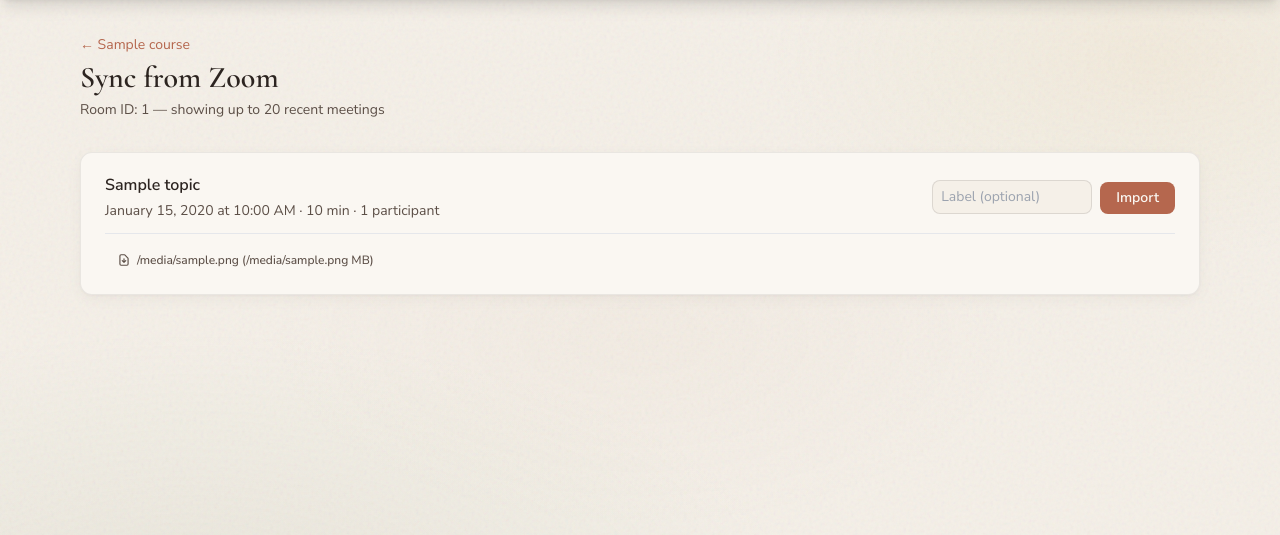
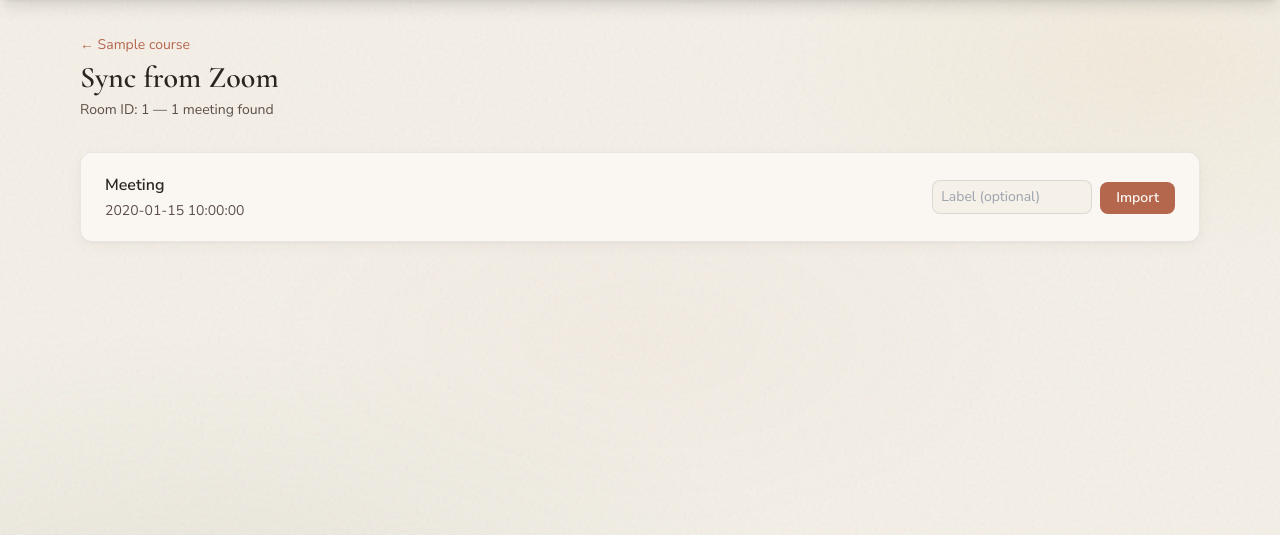
Before and after one commit to sagerock/cfaattendance, a Flask app: template templates/zoom_sync.html in a window 1280 px wide. Shown: the part 60-595 px from the top of the page. Run offline with Flask 3, Linux system fonts and the light colour scheme; the visitor is signed in with stand-in values (Sample User, id 1); tables that the repository leaves empty hold one stand-in row (values such as "Sample post"); the template is opened without the code that fills it: values that come from a table or form of the project are taken from there, most other values are stand-ins (such as "Sample title", 1, 10 or a date in 2020); some libraries are stand-ins or nearby versions.

Commit message:
Lazy-load meeting details via AJAX, remove 20-item cap
Page now loads instantly with the full instance list (up to what Zoom
returns, typically last 12 months). Details (topic, duration, participant
count, recordings) load asynchronously per-row with 5 concurrent requests
to stay within Zoom rate limits.

Co-Authored-By: Claude Opus 4.6 <noreply@anthropic.com>

```diff
--- a/routes/sessions.py
+++ b/routes/sessions.py
@@ -1,4 +1,4 @@
-from flask import Blueprint, render_template, request, redirect, url_for, flash
+from flask import Blueprint, render_template, request, redirect, url_for, flash, jsonify
 from extensions import db
 from models import Course, Student, Session, ZoomParticipant, Attendance, Alias, SkippedParticipant
 from zoom_parser import parse_zoom_csv
@@ -354,29 +354,43 @@ def zoom_sync(course_id):
         flash(f"Error fetching Zoom meetings: {e}", "error")
         return redirect(url_for("courses.course_detail", course_id=course_id))
 
-    # Enrich each instance with participant count, details, and recordings
+    # Return basic instance list — details loaded via AJAX
     meetings = []
-    for inst in instances[:20]:  # Last 20 meetings max
-        try:
-            details = zoom_api.get_meeting_details(inst["uuid"])
-            details["start_time"] = inst["start_time"]
-            meetings.append(details)
-        except Exception:
-            # If we can't get details for an instance, include basic info
-            meetings.append({
-                "uuid": inst["uuid"],
-                "topic": "",
-                "start_time": inst["start_time"],
-                "duration_minutes": 0,
-                "participant_count": 0,
-            })
-        # Fetch recordings for this instance
-        try:
-            meetings[-1]["recordings"] = zoom_api.get_meeting_recordings(inst["uuid"])
-        except Exception:
-            meetings[-1]["recordings"] = []
+    for inst in instances:
+        start = inst["start_time"]
+        meetings.append({
+            "uuid": inst["uuid"],
+            "start_time_display": start.strftime("%B %d, %Y at %I:%M %p") if start else "Unknown date",
+            "start_time_iso": start.isoformat() if start else "",
+        })
 
     return render_template("zoom_sync.html", course=course, meetings=meetings)
+
+
+@sessions_bp.route("/zoom-meeting-details/<path:meeting_uuid>")
+def zoom_meeting_details(meeting_uuid):
+    """AJAX endpoint: return details + recordings for a single meeting instance."""
+    if not zoom_api.is_configured():
+        return jsonify({"error": "not configured"}), 500
+
+    details = {}
+    try:
+        details = zoom_api.get_meeting_details(meeting_uuid)
+    except Exception:
+        pass
+
+    recordings = []
+    try:
+        recordings = zoom_api.get_meeting_recordings(meeting_uuid)
+    except Exception:
+        pass
+
+    return jsonify({
+        "topic": details.get("topic", ""),
+        "duration_minutes": details.get("duration_minutes", 0),
+        "participant_count": details.get("participant_count", 0),
+        "recordings": recordings,
+    })
 
 
 @sessions_bp.route("/zoom-recording-download")
--- a/templates/zoom_sync.html
+++ b/templates/zoom_sync.html
@@ -4,30 +4,23 @@
 <div class="mb-8">
     <a href="/courses/{{ course.id }}" class="text-sm text-terra hover:text-terra-dark font-body transition">&larr; {{ course.name }}</a>
     <h1 class="text-3xl font-display font-semibold mt-1">Sync from Zoom</h1>
-    <p class="text-sm text-ink-light font-body mt-1">Room ID: {{ course.zoom_meeting_id }} — showing up to 20 recent meetings</p>
+    <p class="text-sm text-ink-light font-body mt-1">Room ID: {{ course.zoom_meeting_id }} — {{ meetings|length }} meeting{{ 's' if meetings|length != 1 else '' }} found</p>
 </div>
 
 {% if meetings %}
-<div class="space-y-3">
+<div class="space-y-3" id="meetings-list">
     {% for m in meetings %}
-    <div class="card px-6 py-5">
+    <div class="card px-6 py-5" data-uuid="{{ m.uuid }}" data-index="{{ loop.index0 }}">
         <div class="flex items-center justify-between">
             <div class="font-body">
                 <div class="font-semibold text-ink">
-                    {% if m.topic %}{{ m.topic }}{% else %}Meeting{% endif %}
+                    <span class="meeting-topic">Meeting</span>
                 </div>
                 <div class="text-sm text-ink-light mt-1">
-                    {% if m.start_time %}
-                    {{ m.start_time.strftime('%B %d, %Y at %I:%M %p') }}
-                    {% else %}
-                    Unknown date
-                    {% endif %}
-                    {% if m.duration_minutes %}
-                    · {{ m.duration_minutes }} min
-                    {% endif %}
-                    {% if m.participant_count %}
-                    · {{ m.participant_count }} participant{{ 's' if m.participant_count != 1 else '' }}
-                    {% endif %}
+                    {{ m.start_time_display }}
+                    <span class="meeting-details">
+                        <span class="inline-block w-3 h-3 ml-1 rounded-full border-2 border-sand-dark border-t-ink-light animate-spin"></span>
+                    </span>
                 </div>
             </div>
             <form method="POST" action="/courses/{{ course.id }}/zoom-import" class="flex gap-2 items-end">
@@ -41,37 +34,77 @@
                 </button>
             </form>
         </div>
-        {% if m.recordings %}
-        <div class="mt-3 pt-3 border-t border-sand-dark/30">
-            <div class="flex flex-wrap gap-2">
-                {% for rec in m.recordings %}
-                <a href="{{ url_for('sessions.zoom_recording_download', url=rec.download_url) }}"
-                   class="inline-flex items-center gap-1.5 text-xs font-body font-medium px-3 py-1.5 rounded-lg
-                          {% if rec.file_type == 'MP4' %}bg-terra/10 text-terra hover:bg-terra/20
-                          {% elif rec.file_type == 'M4A' %}bg-sky-100 text-sky-700 hover:bg-sky-200
-                          {% elif rec.file_type == 'CHAT' %}bg-amber-50 text-amber-700 hover:bg-amber-100
-                          {% else %}bg-sand text-ink-light hover:bg-sand-dark
-                          {% endif %} transition"
-                   target="_blank" rel="noopener">
-                    {% if rec.file_type == 'MP4' %}
-                    <svg class="w-3.5 h-3.5" fill="none" stroke="currentColor" viewBox="0 0 24 24"><path stroke-linecap="round" stroke-linejoin="round" stroke-width="2" d="M15 10l4.553-2.276A1 1 0 0121 8.618v6.764a1 1 0 01-1.447.894L15 14M5 18h8a2 2 0 002-2V8a2 2 0 00-2-2H5a2 2 0 00-2 2v8a2 2 0 002 2z"></path></svg>
-                    {% elif rec.file_type == 'M4A' %}
-                    <svg class="w-3.5 h-3.5" fill="none" stroke="currentColor" viewBox="0 0 24 24"><path stroke-linecap="round" stroke-linejoin="round" stroke-width="2" d="M9 19V6l12-3v13M9 19c0 1.105-1.343 2-3 2s-3-.895-3-2 1.343-2 3-2 3 .895 3 2zm12-3c0 1.105-1.343 2-3 2s-3-.895-3-2 1.343-2 3-2 3 .895 3 2zM9 10l12-3"></path></svg>
-                    {% elif rec.file_type == 'CHAT' %}
-                    <svg class="w-3.5 h-3.5" fill="none" stroke="currentColor" viewBox="0 0 24 24"><path stroke-linecap="round" stroke-linejoin="round" stroke-width="2" d="M8 12h.01M12 12h.01M16 12h.01M21 12c0 4.418-4.03 8-9 8a9.863 9.863 0 01-4.255-.949L3 20l1.395-3.72C3.512 15.042 3 13.574 3 12c0-4.418 4.03-8 9-8s9 3.582 9 8z"></path></svg>
-                    {% else %}
-                    <svg class="w-3.5 h-3.5" fill="none" stroke="currentColor" viewBox="0 0 24 24"><path stroke-linecap="round" stroke-linejoin="round" stroke-width="2" d="M12 10v6m0 0l-3-3m3 3l3-3m2 8H7a2 2 0 01-2-2V5a2 2 0 012-2h5.586a1 1 0 01.707.293l5.414 5.414a1 1 0 01.293.707V19a2 2 0 01-2 2z"></path></svg>
-                    {% endif %}
-                    {{ rec.file_type }}
-                    {% if rec.file_size_mb %}({{ rec.file_size_mb }} MB){% endif %}
-                </a>
-                {% endfor %}
-            </div>
+        <div class="meeting-recordings mt-3 pt-3 border-t border-sand-dark/30 hidden">
+            <div class="flex flex-wrap gap-2 recordings-list"></div>
         </div>
-        {% endif %}
     </div>
     {% endfor %}
 </div>
+
+<script>
+const REC_DOWNLOAD_BASE = "{{ url_for('sessions.zoom_recording_download', url='__URL__') }}";
+
+const recStyles = {
+    MP4:  {bg: 'bg-terra/10 text-terra hover:bg-terra/20', icon: '<svg class="w-3.5 h-3.5" fill="none" stroke="currentColor" viewBox="0 0 24 24"><path stroke-linecap="round" stroke-linejoin="round" stroke-width="2" d="M15 10l4.553-2.276A1 1 0 0121 8.618v6.764a1 1 0 01-1.447.894L15 14M5 18h8a2 2 0 002-2V8a2 2 0 00-2-2H5a2 2 0 00-2 2v8a2 2 0 002 2z"></path></svg>'},
+    M4A:  {bg: 'bg-sky-100 text-sky-700 hover:bg-sky-200', icon: '<svg class="w-3.5 h-3.5" fill="none" stroke="currentColor" viewBox="0 0 24 24"><path stroke-linecap="round" stroke-linejoin="round" stroke-width="2" d="M9 19V6l12-3v13M9 19c0 1.105-1.343 2-3 2s-3-.895-3-2 1.343-2 3-2 3 .895 3 2zm12-3c0 1.105-1.343 2-3 2s-3-.895-3-2 1.343-2 3-2 3 .895 3 2zM9 10l12-3"></path></svg>'},
+    CHAT: {bg: 'bg-amber-50 text-amber-700 hover:bg-amber-100', icon: '<svg class="w-3.5 h-3.5" fill="none" stroke="currentColor" viewBox="0 0 24 24"><path stroke-linecap="round" stroke-linejoin="round" stroke-width="2" d="M8 12h.01M12 12h.01M16 12h.01M21 12c0 4.418-4.03 8-9 8a9.863 9.863 0 01-4.255-.949L3 20l1.395-3.72C3.512 15.042 3 13.574 3 12c0-4.418 4.03-8 9-8s9 3.582 9 8z"></path></svg>'},
+    _default: {bg: 'bg-sand text-ink-light hover:bg-sand-dark', icon: '<svg class="w-3.5 h-3.5" fill="none" stroke="currentColor" viewBox="0 0 24 24"><path stroke-linecap="round" stroke-linejoin="round" stroke-width="2" d="M12 10v6m0 0l-3-3m3 3l3-3m2 8H7a2 2 0 01-2-2V5a2 2 0 012-2h5.586a1 1 0 01.707.293l5.414 5.414a1 1 0 01.293.707V19a2 2 0 01-2 2z"></path></svg>'},
+};
+
+function renderRecordings(container, recordings) {
+    if (!recordings.length) return;
+    container.closest('.meeting-recordings').classList.remove('hidden');
+    recordings.forEach(rec => {
+        const style = recStyles[rec.file_type] || recStyles._default;
+        const url = REC_DOWNLOAD_BASE.replace('__URL__', encodeURIComponent(rec.download_url));
+        const size = rec.file_size_mb ? ` (${rec.file_size_mb} MB)` : '';
+        container.insertAdjacentHTML('beforeend',
+            `<a href="${url}" class="inline-flex items-center gap-1.5 text-xs font-body font-medium px-3 py-1.5 rounded-lg ${style.bg} transition" target="_blank" rel="noopener">${style.icon} ${rec.file_type}${size}</a>`
+        );
+    });
+}
+
+// Load details for each meeting card, staggered to respect rate limits
+const cards = document.querySelectorAll('#meetings-list [data-uuid]');
+let queue = Array.from(cards);
+let active = 0;
+const MAX_CONCURRENT = 5;
+
+function loadNext() {
+    while (active < MAX_CONCURRENT && queue.length) {
+        active++;
+        const card = queue.shift();
+        const uuid = card.dataset.uuid;
+        fetch(`/zoom-meeting-details/${encodeURIComponent(uuid)}`)
+            .then(r => r.json())
+            .then(data => {
+                // Update topic
+                const topicEl = card.querySelector('.meeting-topic');
+                if (data.topic) topicEl.textContent = data.topic;
+
+                // Update details line
+                const detailsEl = card.querySelector('.meeting-details');
+                let parts = [];
+                if (data.duration_minutes) parts.push(`${data.duration_minutes} min`);
+                if (data.participant_count) parts.push(`${data.participant_count} participant${data.participant_count !== 1 ? 's' : ''}`);
+                detailsEl.textContent = parts.length ? '· ' + parts.join(' · ') : '';
+
+                // Render recordings
+                renderRecordings(card.querySelector('.recordings-list'), data.recordings || []);
+            })
+            .catch(() => {
+                card.querySelector('.meeting-details').textContent = '';
+            })
+            .finally(() => {
+                active--;
+                loadNext();
+            });
+    }
+}
+
+loadNext();
+</script>
+
 {% else %}
 <div class="card px-6 py-12 text-center">
     <p class="text-ink-light font-body">No past meetings found for this Zoom room.</p>
```
